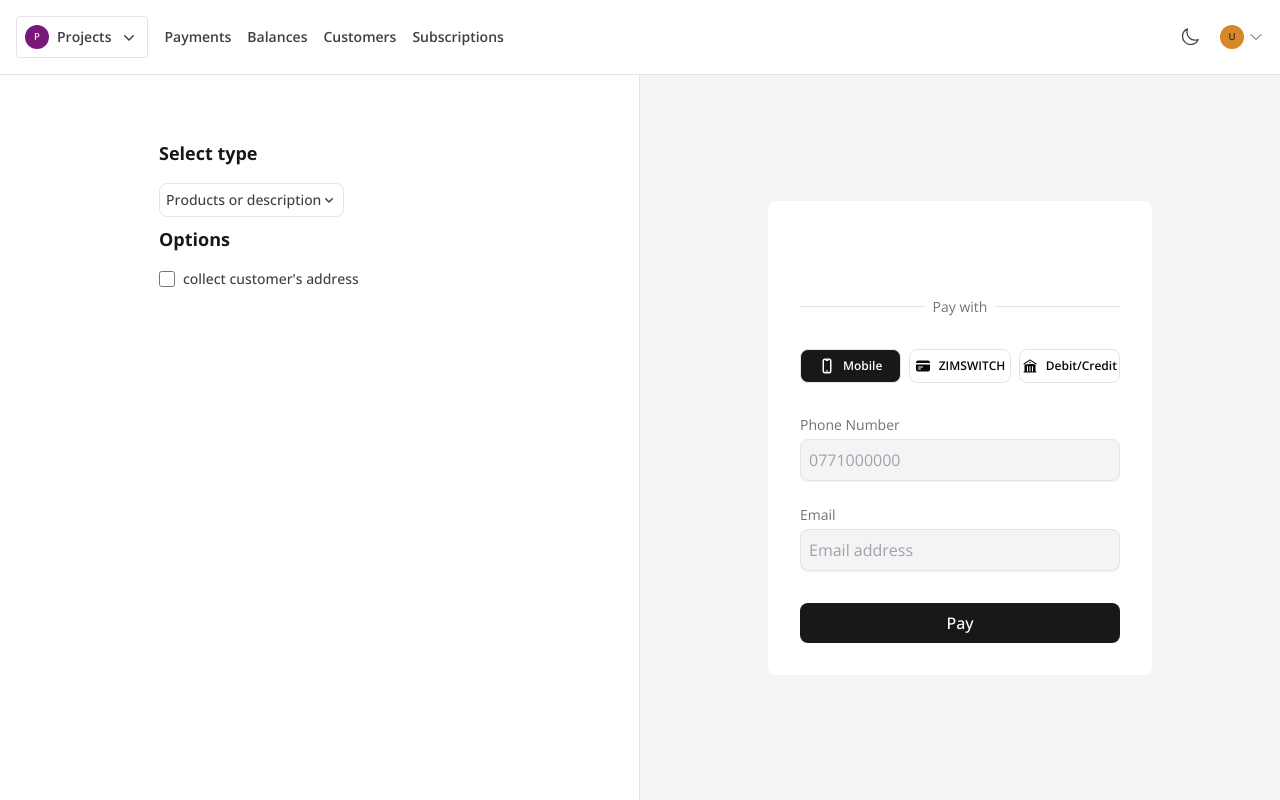
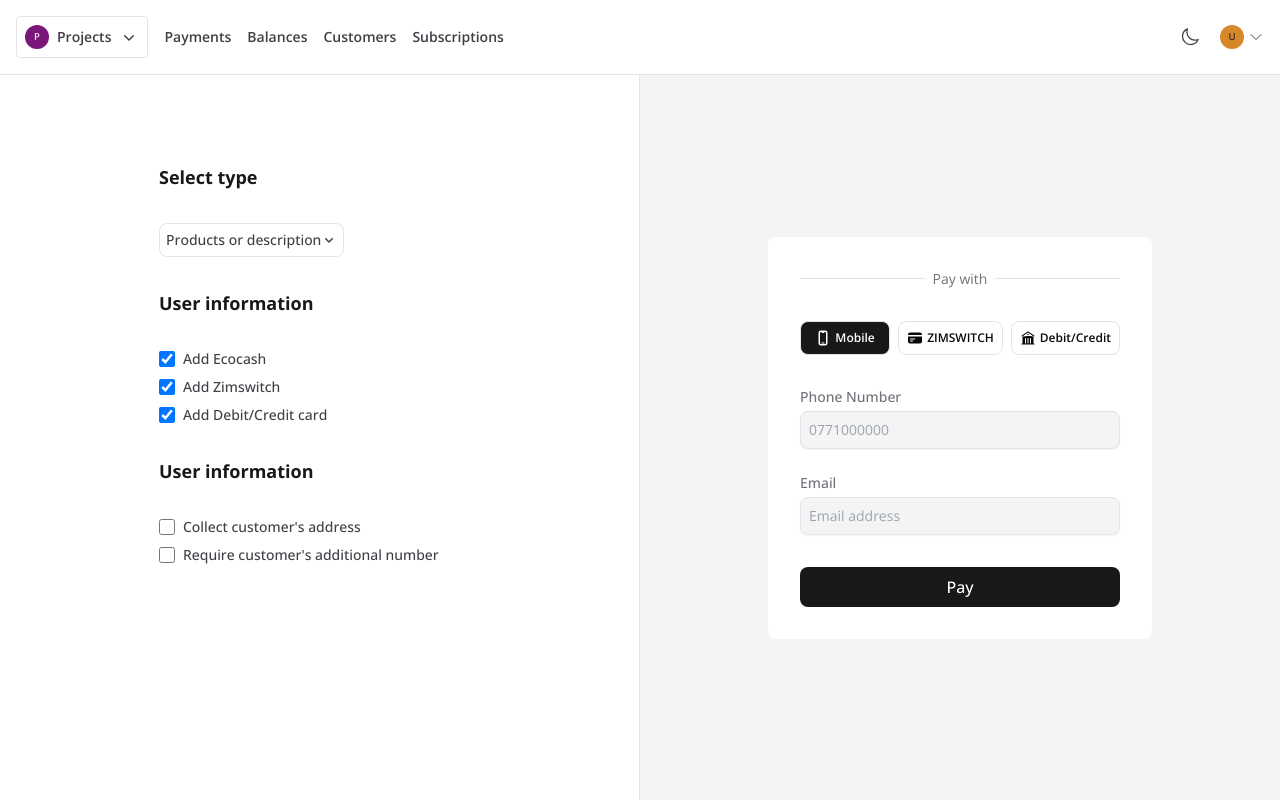
Before and after one commit to tate2301/tif, a Next.js app in the folder apps/dashboard/: page /payments/create-payment-link in a window 1280 px wide. Built offline with nearby package versions, Linux system fonts and the light colour scheme.

Commit message:
feature: create checkput page created

```diff
--- a/apps/dashboard/src/components/create-payment-components/PaymentPreview.tsx
+++ b/apps/dashboard/src/components/create-payment-components/PaymentPreview.tsx
@@ -1,4 +1,4 @@
-import React, { useState } from 'react'
+import React, { useState } from "react";
 import {
   DevicePhoneMobileIcon,
   BuildingLibraryIcon,
@@ -6,40 +6,57 @@ import {
 } from "@heroicons/react/24/solid";
 import BorderedHeading from "@/components/bordered-hearding/BorderedHeading";
 import PaymentOptionComponent from "@/components/payment-option-component/PaymentOptionComponent";
-  import PrimaryButton from "@/components/buttons/PrimaryButton";
 import CustomInput from "@/components/inputs/CustomInput";
 
-type Props = {}
+type Props = {
+  require_address: boolean;
+  require_additional_number: boolean;
+  require_mobile_payment: boolean;
+  reqire_zimswitch: boolean;
+  require_card: boolean;
+};
 
-const PaymentPreview = (props: Props) => {
-    const [value, setValue] = useState('')
-
-    const handlePaymentProcess = () =>{
-
-    }
+const PaymentPreview = ({
+  require_address,
+  require_additional_number,
+  require_mobile_payment,
+  reqire_zimswitch,
+  require_card,
+}: Props) => {
+  const [value, setValue] = useState("");
 
   return (
-    <div className="max-w-sm flex-1 mx-auto flex flex-col gap-8 p-8 pt-24 rounded-lg bg-primary">
+    <div
+      className={`${require_address ? "max-w-md " : "max-w-sm "}  flex-1 mx-auto flex flex-col gap-8 p-8 rounded-lg bg-primary`}
+    >
       <BorderedHeading text="Pay with" />
-            <div className="grid grid-cols-3 gap-2 items-center justify-between">
+      {reqire_zimswitch || require_card || require_mobile_payment ? (
+        <>
+          <div className="flex flex-row gap-2 items-center justify-between">
+            {require_mobile_payment && (
               <PaymentOptionComponent
                 active={true}
                 selected={true}
                 name="Mobile"
                 Icon={DevicePhoneMobileIcon}
               />
+            )}
+            {reqire_zimswitch && (
               <PaymentOptionComponent
                 active={false}
                 selected={false}
                 name="ZIMSWITCH"
                 Icon={CreditCardIcon}
               />
+            )}
+            {require_card && (
               <PaymentOptionComponent
                 active={false}
                 selected={false}
                 name="Debit/Credit"
                 Icon={BuildingLibraryIcon}
               />
+            )}
           </div>
 
           <div className="space-y-6 rounded-xl bg-primary">
@@ -49,18 +66,60 @@ const PaymentPreview = (props: Props) => {
               placeholder="0771000000"
               heading="phone number"
             />
+            {require_additional_number && (
+              <CustomInput
+                value={value}
+                setValue={setValue}
+                placeholder="0772111111"
+                heading="Additional phone number"
+              />
+            )}
             <CustomInput
               placeholder="Email address"
               value={value}
               setValue={setValue}
               heading="email"
             />
+            {require_address && <BillingSectionAddress />}
           </div>
+        </>
+      ) : (
+        <div className="flex font-medium main-text text-center mx-auto">You should select atleast one payment option</div>
+      )}
       <div className="bg-zinc-900 text-center font-medium dark:bg-white text-white dark:text-zinc-900 p-2 rounded-lg">
         Pay
       </div>
     </div>
-  )
-}
+  );
+};
 
-export default PaymentPreview
+const BillingSectionAddress = () => {
+  const [value, setValue] = useState("");
+
+  return (
+    <div className="flex flex-col">
+      <p className="text-sm text-zinc-500 capitalize pb-1">Billing Address</p>
+      <input
+        value={value}
+        onChange={(e) => setValue(e.target.value)}
+        placeholder={"Zimabwe"}
+        className=" bg-primary main-border shadow-sm p-2 outline-none rounded-t-lg"
+      />
+      <textarea
+        rows={3}
+        value={value}
+        onChange={(e) => setValue(e.target.value)}
+        placeholder={"Address"}
+        className=" bg-secondary main-border shadow-sm p-2 outline-none"
+      />
+      <input
+        value={value}
+        onChange={(e) => setValue(e.target.value)}
+        placeholder={"City"}
+        className=" bg-primary  main-border dark:border-t border-zinc-100 shadow-sm p-2 outline-none rounded-b-lg"
+      />
+    </div>
+  );
+};
+
+export default PaymentPreview;
--- a/apps/dashboard/src/components/custom-checkbox/CustomCheckbox.tsx
+++ b/apps/dashboard/src/components/custom-checkbox/CustomCheckbox.tsx
@@ -21,6 +21,7 @@ const CustomCheckbox = ({ text, value, setValue }: Props) => {
           id="default-checkbox"
           type="checkbox"
           value={value}
+          checked={value}
           onChange={handleCheckboxChange}
           className="w-4 h-4 text-cyan-600 bg-zinc-100 border-zinc-300 rounded-lg dark:ring-offset-zinc-800 dark:bg-zinc-700 dark:border-zinc-600"
         />
--- a/apps/dashboard/src/components/custom-heading/CustomHeading.tsx
+++ b/apps/dashboard/src/components/custom-heading/CustomHeading.tsx
@@ -8,7 +8,7 @@ type Props = {
 const CustomHeading = ({ text, size }: Props) => {
   return (
     <div
-      className={`${size === "sm" ? "heading-small " : "heading-text "} flex-shrink-0 font-medium main-text pb-2`}
+      className={`${size === "sm" ? "heading-small " : "heading-text "} flex-shrink-0 font-medium main-text py-6`}
     >
       {text}
     </div>
--- a/apps/dashboard/src/components/inputs/CustomInput.tsx
+++ b/apps/dashboard/src/components/inputs/CustomInput.tsx
@@ -11,14 +11,14 @@ function CustomInput({ value, setValue, heading, placeholder }: Props) {
   return (
     <div className="flex flex-col space-y-1">
       {heading && (
-        <p className="text-sm text-zinc-500 capitalize">{heading}</p>
+        <p className="text-sm text-zinc-500 capitalize font-medium">{heading}</p>
       )}
       <input
         type="text"
         value={value}
         onChange={(e) => setValue(e.target.value)}
         placeholder={placeholder}
-        className=" bg-secondary main-border shadow-sm p-2 outline-none rounded-lg"
+        className=" bg-secondary main-border shadow-sm p-2 text-sm outline-none rounded-lg"
       />
     </div>
   )
--- a/apps/dashboard/src/components/payment-option-component/PaymentOptionComponent.tsx
+++ b/apps/dashboard/src/components/payment-option-component/PaymentOptionComponent.tsx
@@ -6,7 +6,7 @@ function PaymentOptionComponent({ name, Icon, selected }: PaymentOptionProps) {
   return (
     <div
       className={clsx(
-        `col-span-1 border flex flex-row items-center content-center justify-center space-x-2 p-2 rounded-lg cursor-pointer main-border `,
+        `col-span-1 border flex flex-row items-center content-center justify-center space-x-1 p-2 rounded-lg cursor-pointer main-border flex-1 `,
         selected ? "bg-zinc-900 dark:bg-white text-white dark:text-zinc-900 border-zinc-950 " :" text-zinc-950 dark:text-white"
       )}
     >
--- a/apps/dashboard/src/pages/payments/create-payment-link.tsx
+++ b/apps/dashboard/src/pages/payments/create-payment-link.tsx
@@ -4,9 +4,6 @@ import CustomHeading from "@/components/custom-heading/CustomHeading";
 import CustomDropdown from "@/components/dropdowns/CustomDropdown";
 import DashboardLayout from "@/layouts/DashboardLayout";
 import React, { useState } from "react";
-
-const CreatePaymentLink = () => {
-  const [collect_address, setCollectAddress] = useState();
 
 const dropdown_options = [
   { name: "Products or descriptions", _id: "products-or-descriptons" },
@@ -15,6 +12,14 @@ const CreatePaymentLink = () => {
     _id: "customer-chooses-what-to-pay",
   },
 ];
+
+const CreatePaymentLink = () => {
+  const [collect_address, setCollectAddress] = useState<any>();
+  const [required_additional_number, setRequireAdditionalNumber] =
+    useState<any>();
+  const [require_mobile_payment, setRequireMobilePayment] = useState(true);
+  const [require_zimswitch, setRequireZimswitch] = useState(true);
+  const [require_card, setRequireCard] = useState(true);
 
   return (
     <DashboardLayout>
@@ -28,16 +33,43 @@ const CreatePaymentLink = () => {
                 heading="Products or description"
               />
             </div>
-            <CustomHeading size="sm" text="Options" />
+            <CustomHeading size="sm" text="User information" />
+            <CustomCheckbox
+              value={require_mobile_payment}
+              setValue={setRequireMobilePayment}
+              text="Add Ecocash"
+            />
+            <CustomCheckbox
+              value={require_zimswitch}
+              setValue={setRequireZimswitch}
+              text="Add Zimswitch "
+            />
+            <CustomCheckbox
+              value={require_card}
+              setValue={setRequireCard}
+              text="Add Debit/Credit card"
+            />
+            <CustomHeading size="sm" text="User information" />
             <CustomCheckbox
               value={collect_address}
               setValue={setCollectAddress}
-              text="collect customer's address"
+              text="Collect customer's address"
+            />
+            <CustomCheckbox
+              value={required_additional_number}
+              setValue={setRequireAdditionalNumber}
+              text="Require customer's additional number"
             />
           </div>
         </div>
         <div className="col-span-1 bg-secondary h-full items-center justify-center content-center">
-          <PaymentPreview />
+          <PaymentPreview
+            require_mobile_payment={require_mobile_payment}
+            require_address={collect_address}
+            reqire_zimswitch={require_zimswitch}
+            require_card={require_card}
+            require_additional_number={required_additional_number}
+          />
         </div>
       </div>
     </DashboardLayout>
```
Lines whose indentation alone changed are shown as unchanged.
